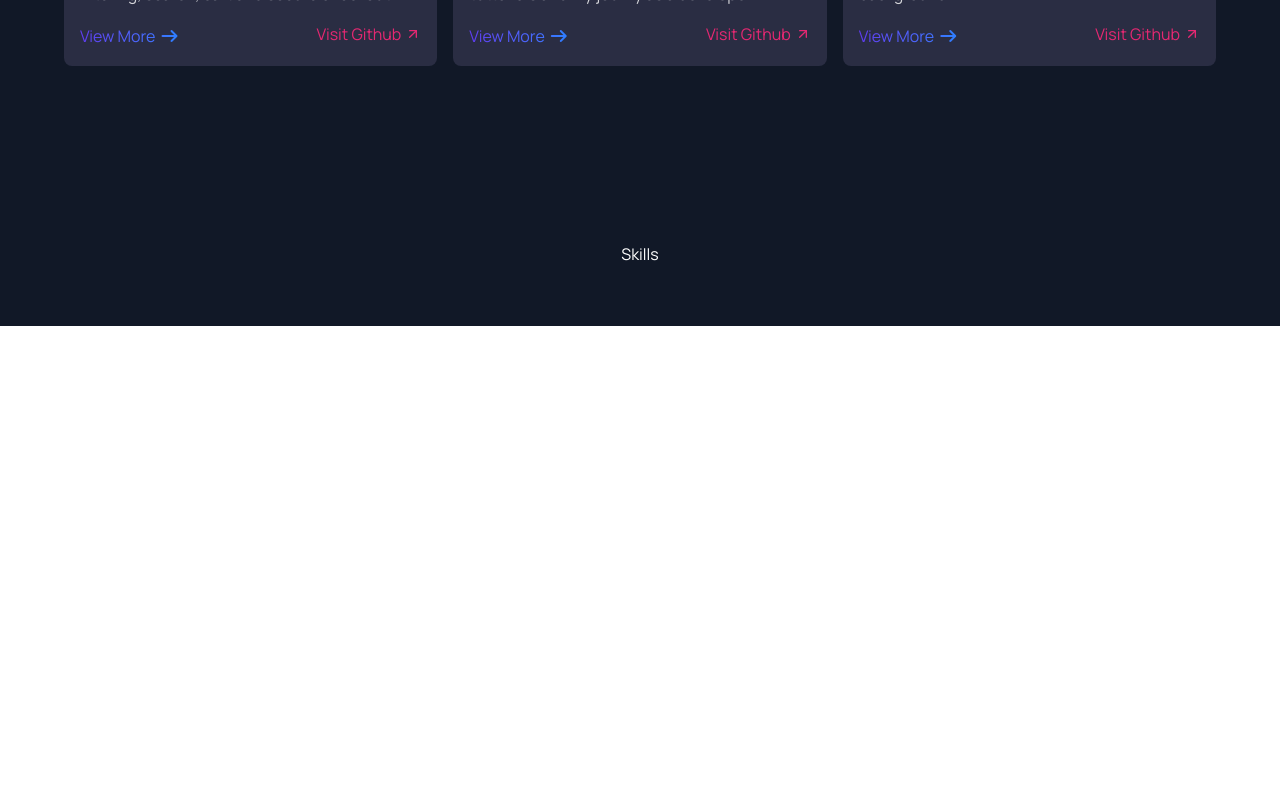
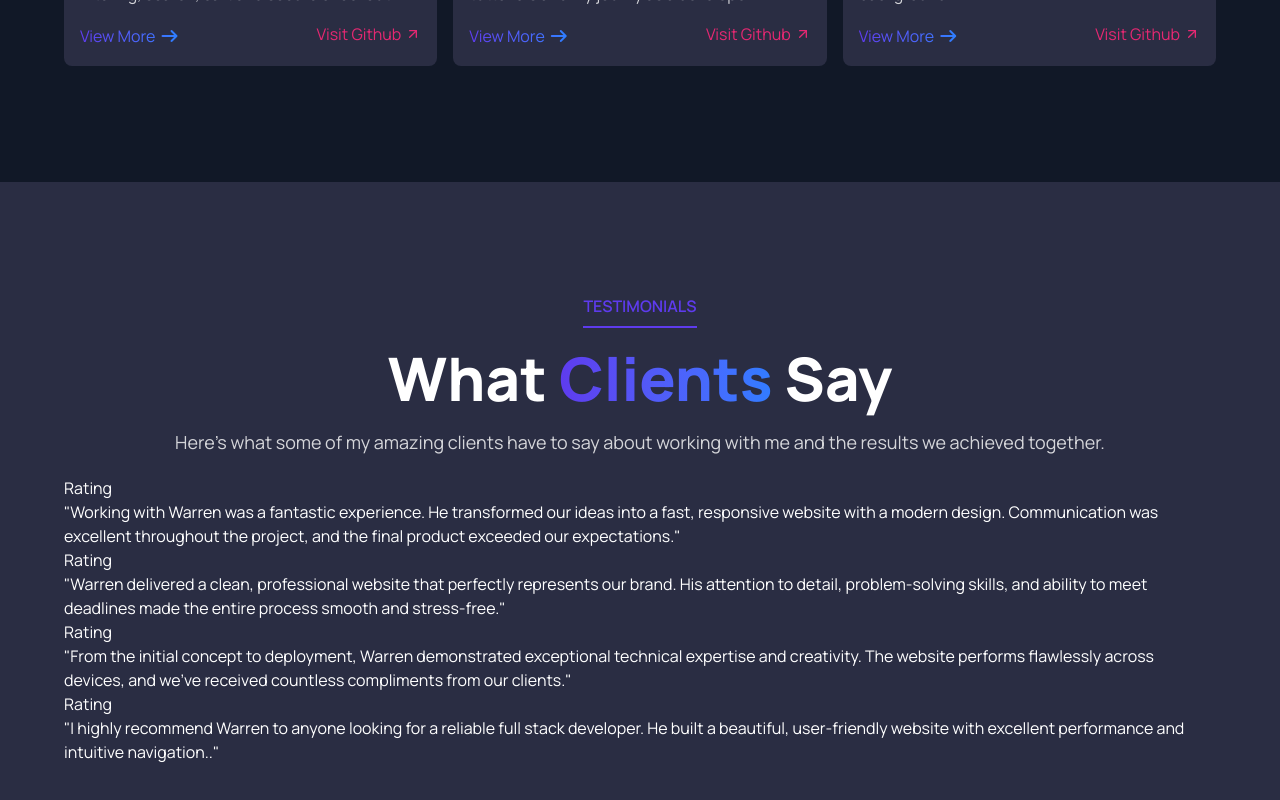
Before and after one commit to Ambush08/my-portfolio, a React (Vite) app in the folder portfolio/: page / in a window 1280 px wide. Shown: the part 3012-3812 px from the top of the page. Before the commit the page ends 3338 px from the top, so only its background shows below. Built offline with nearby package versions, Linux system fonts and the light colour scheme.

Commit message:
Create testimonial section

```diff
--- a/package.json
+++ b/package.json
@@ -7,6 +7,7 @@
   },
   "dependencies": {
     "@tailwindcss/vite": "^4.3.3",
+    "lucide-react": "^1.26.0",
     "tailwindcss": "^4.3.3"
   }
 }
--- a/portfolio/src/Backend/data.js
+++ b/portfolio/src/Backend/data.js
@@ -79,4 +79,36 @@ export const projects = [
         description:"A responsive portfolio website showcasings my skills, projects I have built and my edcation background.",
         tools:['React', 'Tailwind CSS']
     }
+];
+
+
+export const testimonies = [
+    {
+        rating: 5,
+        description: '"Working with Warren was a fantastic experience. He transformed our ideas into a fast, responsive website with a modern design. Communication was excellent throughout the project, and the final product exceeded our expectations."',
+        name: "Sarah Mitchell",
+        title: "Founder, BrightWave Digital",
+        profile: "img/avatar1.jpg"
+    },
+    {
+        rating: 5,
+        description: '"Warren delivered a clean, professional website that perfectly represents our brand. His attention to detail, problem-solving skills, and ability to meet deadlines made the entire process smooth and stress-free."',
+        name: "David Richards",
+        title: "Operations Manager, Gates Solutions",
+        profile: "img/avatar2.jpg"
+    },
+     {
+        rating: 5,
+        description: `"From the initial concept to deployment, Warren demonstrated exceptional technical expertise and creativity. The website performs flawlessly across devices, and we've received countless compliments from our clients."`,
+        name: "Aisha Juma",
+        title: "Marketing Director, Nova Creative",
+        profile: "img/avatar4.jpg"
+    },
+    {
+        rating: 5,
+        description: '"I highly recommend Warren to anyone looking for a reliable full stack developer. He built a beautiful, user-friendly website with excellent performance and intuitive navigation.."',
+        name: "Michael Owens",
+        title: "Business Owner, NextGen Solutions",
+        profile: "img/avatar3.jpg"
+    }
 ]
--- /dev/null
+++ b/portfolio/src/Components/ClientTestimonies.jsx
@@ -0,0 +1,24 @@
+
+
+const ClientTestimonies = ({testimonies}) => {
+  return (
+    <div>
+        {
+            testimonies.map((testimonie) => {
+                return (
+                    <div>
+                        <div>Rating</div>
+                        <div>
+                            <p>
+                                {testimonie.description}
+                            </p>
+                        </div>
+                    </div>
+                )
+            })
+        }
+    </div>
+  )
+}
+
+export default ClientTestimonies
--- /dev/null
+++ b/portfolio/src/Components/Contacts.jsx
@@ -0,0 +1,9 @@
+
+
+const Contacts = () => {
+  return (
+    <div>Contacts</div>
+  )
+}
+
+export default Contacts
--- /dev/null
+++ b/portfolio/src/Components/Footer.jsx
@@ -0,0 +1,9 @@
+
+
+const Footer = () => {
+  return (
+    <div>Footer</div>
+  )
+}
+
+export default Footer
--- a/portfolio/src/Components/Projects.jsx
+++ b/portfolio/src/Components/Projects.jsx
@@ -32,8 +32,8 @@ const Projects = ({projects}) => {
     <div className="flex flex-col items-center justify-center lg:flex-row gap-4 py-6">
         {
             projects.map((project, index) => {
-                return <div key={project.title} className="bg-background-two p-4 rounded-lg space-y-4 lg:w-[70%]">
-                    <div className="contain-content w-full rounded-lg">
+                return <div key={project.title} className="bg-background-two p-4 rounded-lg space-y-4 lg:w-[70%] group">
+                    <div className="contain-content w-full rounded-lg objec-cover transition-transform duration-700 group-hover:scale-110">
                         <img src={project.image} alt={project.tittle} />
                     </div>
                     <div className="bg-gradient-to-r from-primary to-blue-500 bg-clip-text text-transparent font-bold">
--- /dev/null
+++ b/portfolio/src/Components/Testimonial.jsx
@@ -0,0 +1,36 @@
+import ClientTestimonies from './ClientTestimonies';
+import {testimonies} from '../Backend/data';
+
+
+const Testimonial = () => {
+  return (
+    <section id="testimonial" className="bg-background-two px-8 py-10 w-full">
+      <div className="flex flex-col items-center justify-center gap-5 max-w-6xl mx-auto my-10 py-8 text-heading">
+        <div className="flex flex-col items-center justify-center space-y-5 ">
+          <div className="text-primary border-b-2 border-b-primary pb-2 font-semibold">
+            <h2>TESTIMONIALS</h2>
+          </div>
+          <div className="text-4xl font-extrabold lg:text-6xl">
+            <h1>
+              What{" "}
+              <span className="bg-gradient-to-r from-primary to-blue-500 bg-clip-text text-transparent">
+                Clients{" "}
+              </span>
+              Say
+            </h1>
+          </div>
+          <div className="text-center opacity-80 lg:text-lg">
+            <p>
+              Here's what some of my amazing clients have to say about working
+              with me and the results we achieved together.
+            </p>
+          </div>
+        </div>
+
+        <ClientTestimonies testimonies={testimonies}/>
+      </div>
+    </section>
+  );
+};
+
+export default Testimonial;
--- a/portfolio/src/Pages/Home.jsx
+++ b/portfolio/src/Pages/Home.jsx
@@ -2,7 +2,7 @@
 import Hero from '../Components/Hero';
 import About from '../Components/About';
 import Portfolio from '../Components/Portfolio';
-import Skills from '../Components/Skills';
+import Testimonial from '../Components/Testimonial';
 
 
 const Home = () => {
@@ -11,7 +11,8 @@ const Home = () => {
         <Hero />
         <About />
         <Portfolio />
-        <Skills />
+        <Testimonial />
+
     </>
   )
 }
```
Also changed, not shown: 1 other file (tests, documents, lock files or other folders).
